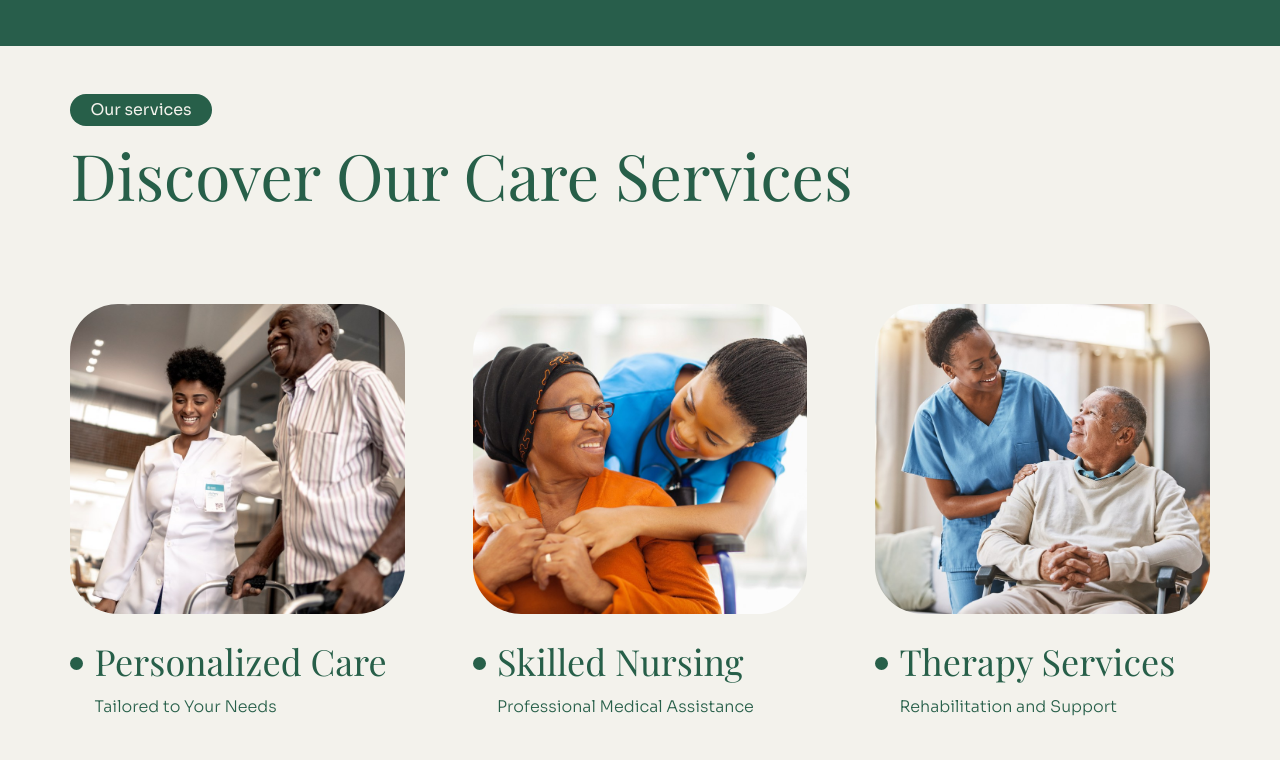
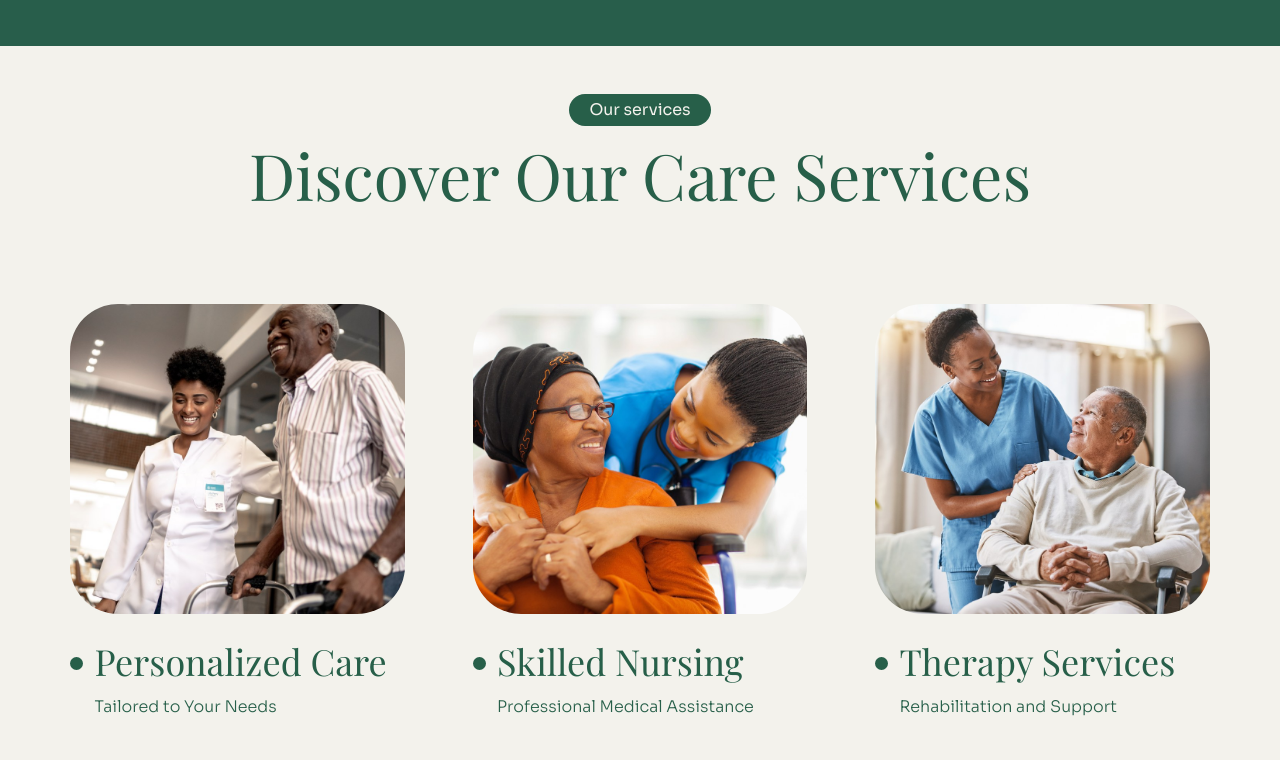
Before and after one commit to sharonodima/philia-living-nc, a Next.js app: page / in a window 1280 px wide. Shown: the part 1220-1980 px from the top of the page. Built offline with nearby package versions, Linux system fonts and the light colour scheme.

Commit message:
Center homepage section headings and labels

```diff
--- a/app/globals.css
+++ b/app/globals.css
@@ -8,7 +8,8 @@
 .wix-home h1, .wix-home h2, .wix-home h3, .wix-footer p { font-family: var(--wix-display), Georgia, serif; font-weight: 400; }
 .wix-home section { scroll-margin-top: 100px; }
 .wix-home p { font-size: 16px; line-height: 1.8; }
-.wix-home h2 { font-size: clamp(38px, 5.1vw, 64px); line-height: 1.08; }
+.wix-home h2 { font-size: clamp(38px, 5.1vw, 64px); line-height: 1.08; text-align: center; }
+.wix-services > .wix-pill, .wix-testimonials > .wix-pill { display: table; margin-left: auto; margin-right: auto; }
 .wix-home h3 { font-size: clamp(30px, 3.3vw, 42px); line-height: 1.2; }
 .wix-pill { display: inline-block; padding: 5px 20px; border-radius: 999px; font-size: 16px; line-height: 1.4; color: #275f49; background: #f3f2ec; font-weight: 400; }
 .wix-pill-dark { background: #275f49; color: #f3f2ec; }
```
